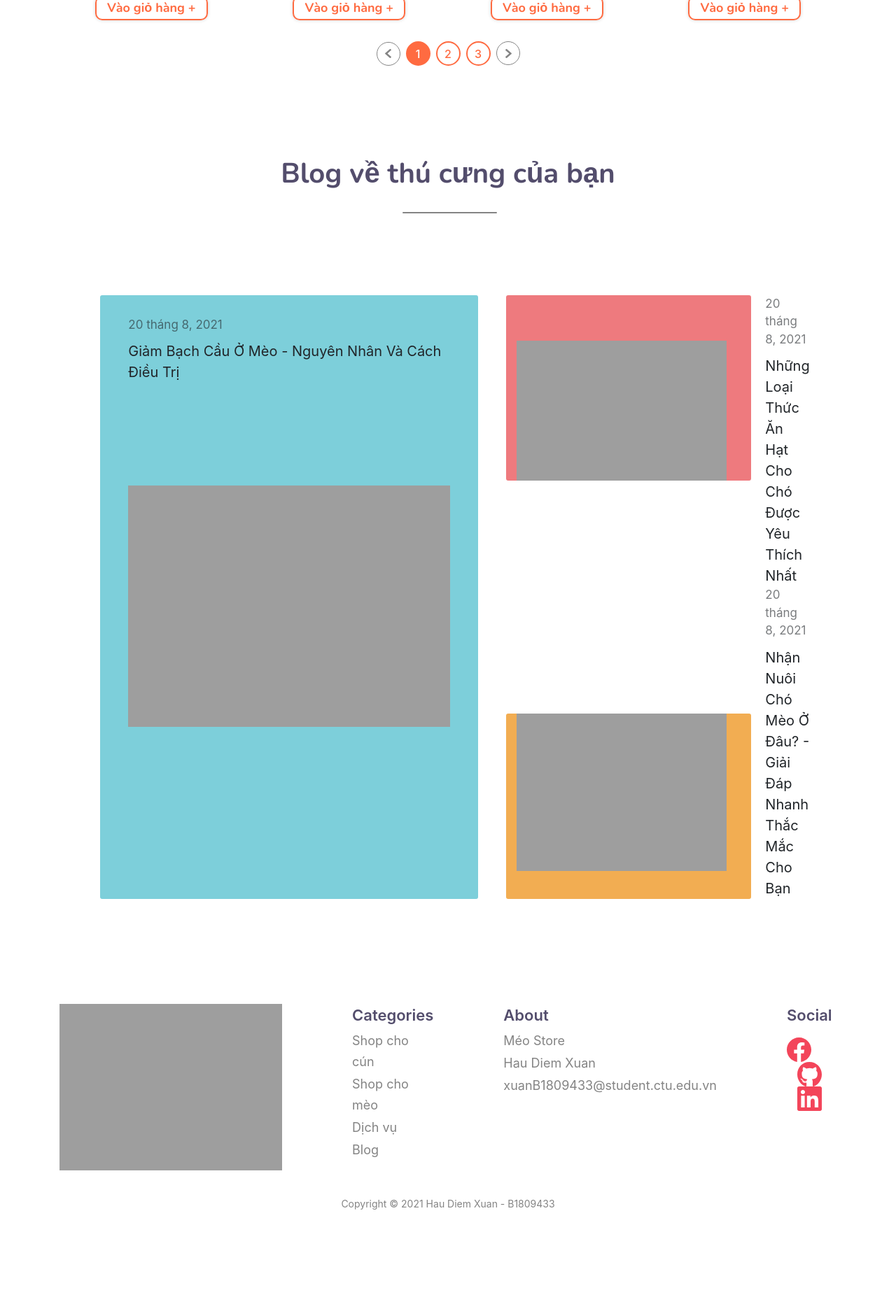
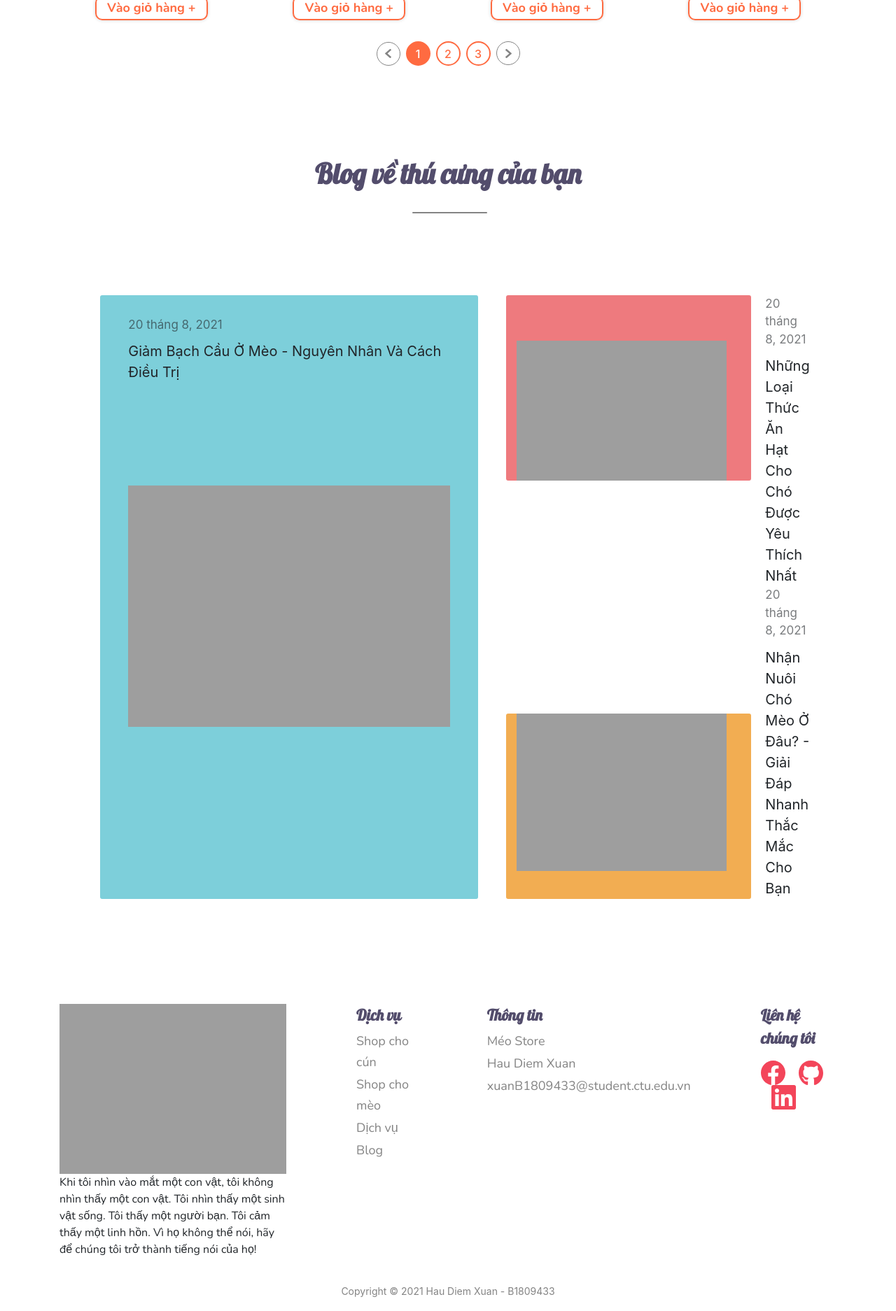
Before and after one commit to hdxuan/Meos-Store, a PHP site: page / in a window 1280 px wide. Shown: the part 2920-4794 px from the top of the page at 70% size. Before the commit the page ends 4649 px from the top, so only its background shows below. Run offline with PHP 8.4, Linux system fonts and the light colour scheme; data comes from the database, SQL or seed files in the repository; some libraries are stand-ins or nearby versions; some web fonts are replaced.

Commit message:
Fix: Update font family

```diff
--- a/App/Views/home/index.php
+++ b/App/Views/home/index.php
@@ -7,7 +7,7 @@
 
 <!-- wrapper products -->
 <section class="container category">
-    <h3 class="title">Shop cho thú cưng</h3>
+    <h3 class="title">Chăm sóc cho vật nuôi</h3>
     <ul class="category__items noselect">
         <a href="<?= DOCUMENT_ROOT ?>">
             <li class="category__item dog__category">
--- a/App/Views/shared/footer.php
+++ b/App/Views/shared/footer.php
@@ -5,10 +5,11 @@
   <footer class="footer container background__footer">
       <div class="footer__logo">
           <img src="<?= IMAGES_URL ?>/logo.png" alt="footer logo" />
+          <p>Khi tôi nhìn vào mắt một con vật, tôi không nhìn thấy một con vật. Tôi nhìn thấy một sinh vật sống. Tôi thấy một người bạn. Tôi cảm thấy một linh hồn. Vì họ không thể nói, hãy để chúng tôi trở thành tiếng nói của họ!</p>
       </div>
       <div class="footer__lists">
           <ul class="footer__list">
-              <h6>Categories</h6>
+              <h6>Dịch vụ</h6>
               <a href="#/">
                   <li>Shop cho cún</li>
               </a>
@@ -23,13 +24,13 @@
               </a>
           </ul>
           <ul class="footer__list">
-              <h6>About</h6>
+              <h6>Thông tin</h6>
               <li>Méo Store</li>
               <li>Hau Diem Xuan</li>
               <li>xuanB1809433@student.ctu.edu.vn</li>
           </ul>
           <ul class="footer__list">
-              <h6>Social</h6>
+              <h6>Liên hệ chúng tôi</h6>
               <div class="footer__list__social">
                   <a href="https://www.facebook.com/xuan.haudiem/"><img src="<?= ICONS_URL ?>/facebook.svg" alt="facebook icon" /></a>
                   <a href="https://github.com/hdxuan"><img src="<?= ICONS_URL ?>/github.svg" alt="github icon" /></a>
--- a/App/Views/shared/layout.php
+++ b/App/Views/shared/layout.php
@@ -14,6 +14,8 @@
     <link href="https://fonts.googleapis.com/css2?family=Roboto+Slab:wght@200;400;600&display=swap" rel="stylesheet">
     <link href="https://fonts.googleapis.com/css2?family=Francois+One&display=swap" rel="stylesheet">
     <link href="https://fonts.googleapis.com/css2?family=Be+Vietnam:wght@400;500&display=swap" rel="stylesheet">
+    <link href="https://fonts.googleapis.com/css2?family=Lobster&display=swap" rel="stylesheet">
+    <link href="https://fonts.googleapis.com/css2?family=Mitr:wght@400;500;600&display=swap" rel="stylesheet">
     <?php if (strpos($view, 'login') !== false || strpos($view, 'register') !== false) : ?>
 
         <link rel="stylesheet" href="<?= PUBLIC_URL ?>/css/login.css" />
--- a/public/css/base.css
+++ b/public/css/base.css
@@ -6,11 +6,14 @@
   --color-second: #ff865e;
   --color-active: #b62f3f;
   --color-title: #534d6c;
+  /* --color-title: #7e4c4f; */
   --color-content: #848484;
   --color-background: #ffffff;
   --color-nav : #bdbaba;
   --font-nunito: "Nunito", sans-serif;
   --font-be: 'Be Vietnam', sans-serif;
+  --font-lo: 'Lobster', cursive;
+  --font-mi: 'Mitr', sans-serif;
 
 }
 
@@ -63,7 +66,8 @@ body {
 }
 
 .title {
-  font-family: var(--font-nunito);
+  /* font-family: var(--font-nunito); */
+  font-family: var(--font-lo);
   color: var(--color-title);
   font-weight: 700;
   font-size: 4rem;
--- a/public/css/footer.css
+++ b/public/css/footer.css
@@ -7,10 +7,14 @@
 .footer__logo {
   width: 350px;
 }
+.footer__logo p {
+  font-family: var(--font-nunito);
+  font-weight: 100;
+}
 
 .footer__lists {
   display: flex;
-  font-family: var(--font-poppins);
+  font-family: var(--font-nunito);
 }
 .footer__list {
   margin-left: 100px;
@@ -22,6 +26,7 @@
   line-height: 3.3rem;
   margin-bottom: 5px;
   color: var(--color-title);
+  font-family: var(--font-lo);
 }
 .footer__list li {
   font-style: normal;
--- a/public/css/home.css
+++ b/public/css/home.css
@@ -119,6 +119,8 @@ color: var(--color-primary);
 }
 .best-seller-background--slider{
   position: absolute;
+  top: 0%;
+  left: 0;
   height: 100%;
 }
 .best-seller{
```
Also changed, not shown: App/Views/product/index.php (deleted, +0 -16 lines).
